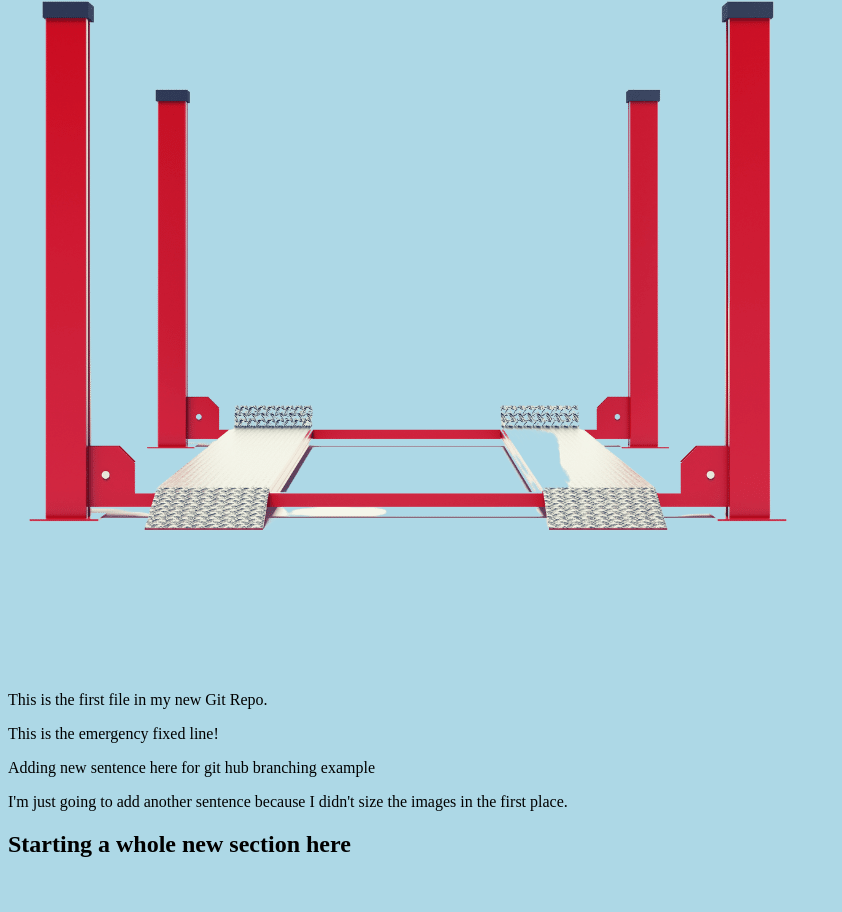
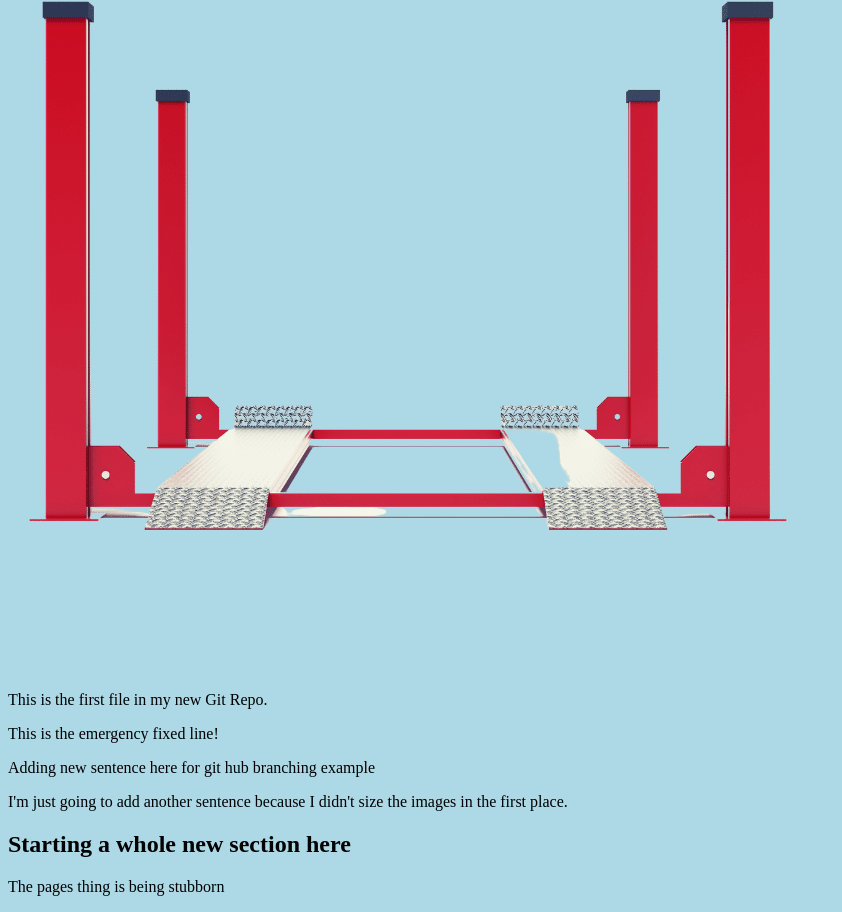
Before and after one commit to rtwoods88/rtwoods88.github.io, a plain HTML site: page index.html in a window 1280 px wide. Shown: the part 1113-2025 px from the top of the page, without its empty margins (0-842 px from the left). Before the commit the page ends 1991 px from the top, so only its background shows below. Drawn offline with Linux system fonts and the light colour scheme.

Commit message:
Update index.html

```diff
--- a/index.html
+++ b/index.html
@@ -17,7 +17,8 @@
     <p> Adding new sentence here for git hub branching example<p>
     <p>I'm just going to add another sentence because I didn't size the images in the first place.</p>
 
-    <div><h2>Starting a whole new section here</h2></div>
+    <div><h2>Starting a whole new section here</h2>
+        <p>The pages thing is being stubborn</p></div>
 
 
 
```
